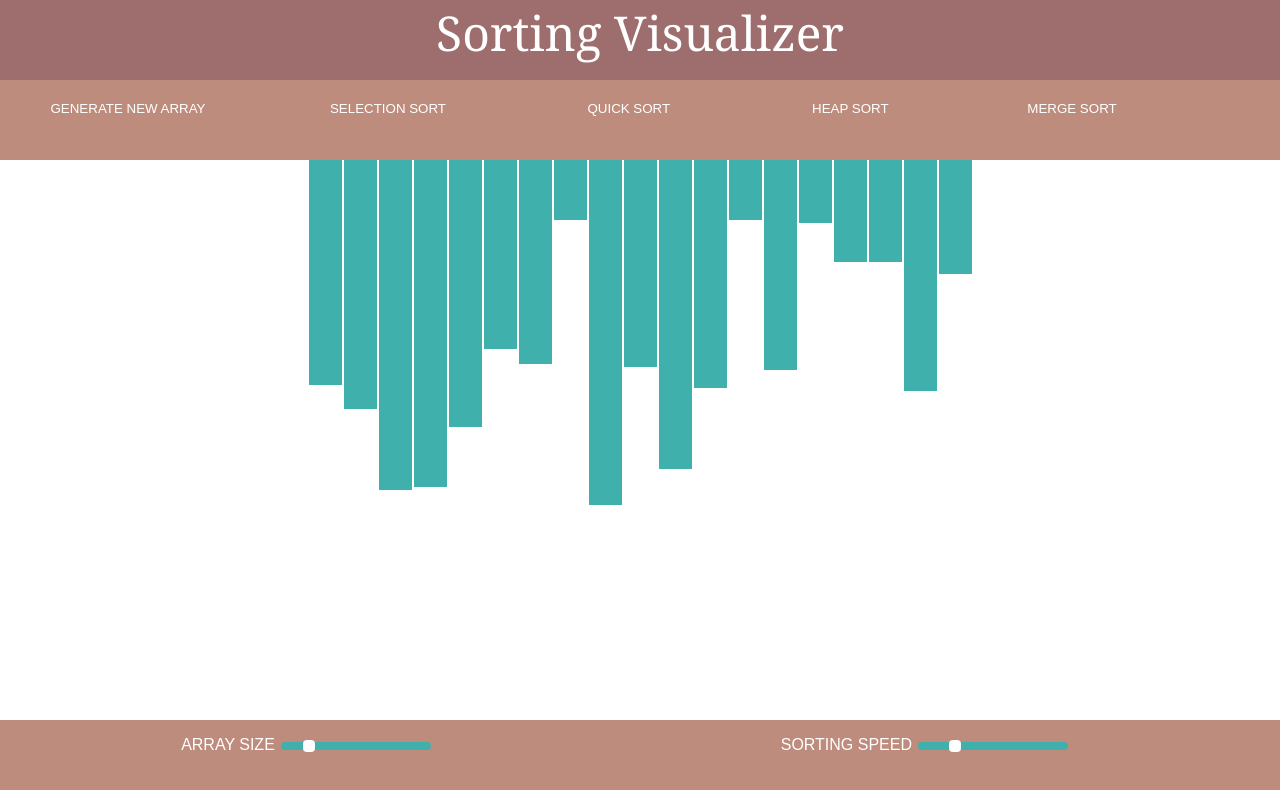
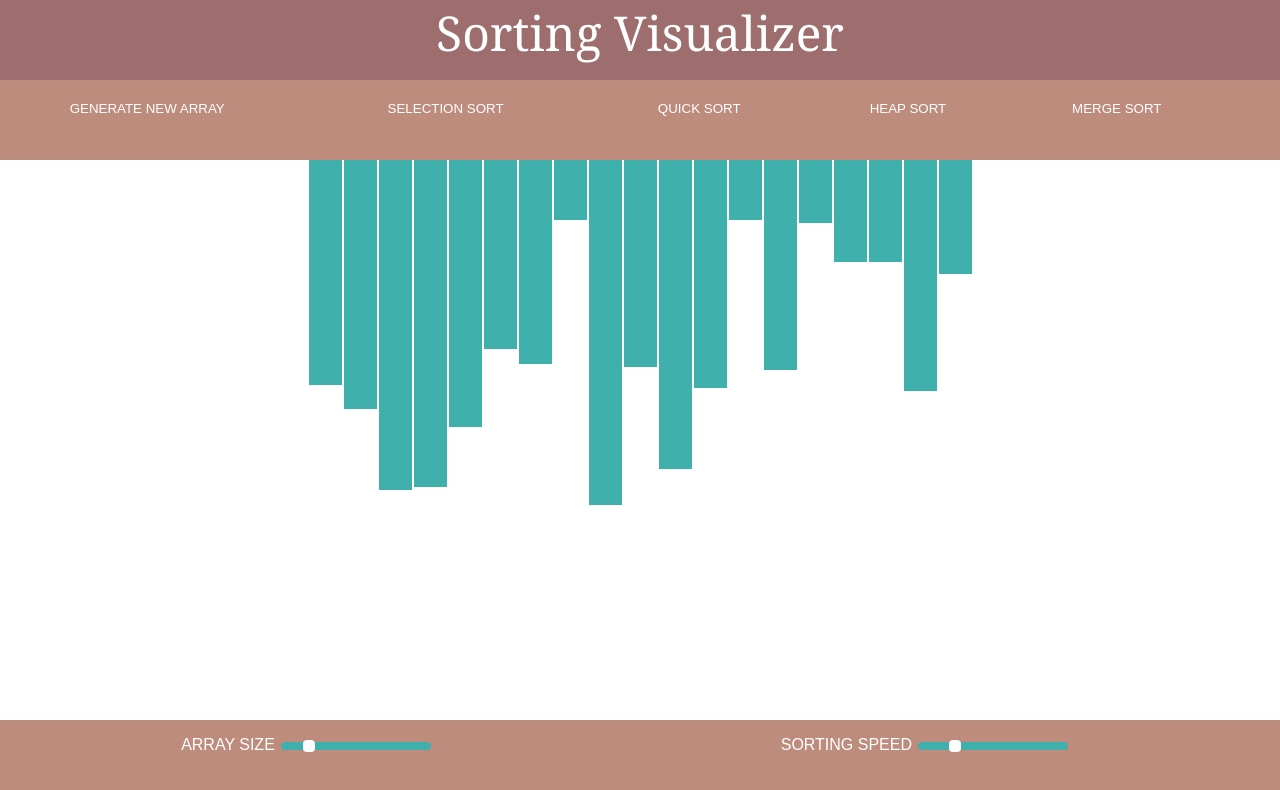
Before and after one commit to SushamaNaskar/SortingVisualizer, a plain HTML site: page index.html in a window 1280 px wide. Drawn offline with Linux system fonts and the light colour scheme.

Commit message:
fixing the sort_button size

```diff
--- a/style.css
+++ b/style.css
@@ -14,18 +14,19 @@ header {
 
 .sort_button,
 .footer_button {
+    clear: both;
     position: relative;
     margin: auto;
     max-width: 100%;
     min-width: 70%;
     height: 10vh;
     background-color: #bd8c7d;
-clear: both;
+
 
 }
 
 .sort_button button {
-    width: 17%;
+    width: 16%;
     text-transform: uppercase;
     color: white;
     background-color: #bd8c7d;
@@ -38,11 +39,11 @@ clear: both;
 }
 
 .sort_button button:nth-child(1) {
-    width: 20%;
+    width: 23%;
 }
 
 .sort_button button:nth-child(2) {
-    width: 20%;
+    width: 23%;
 }
 
 
```
